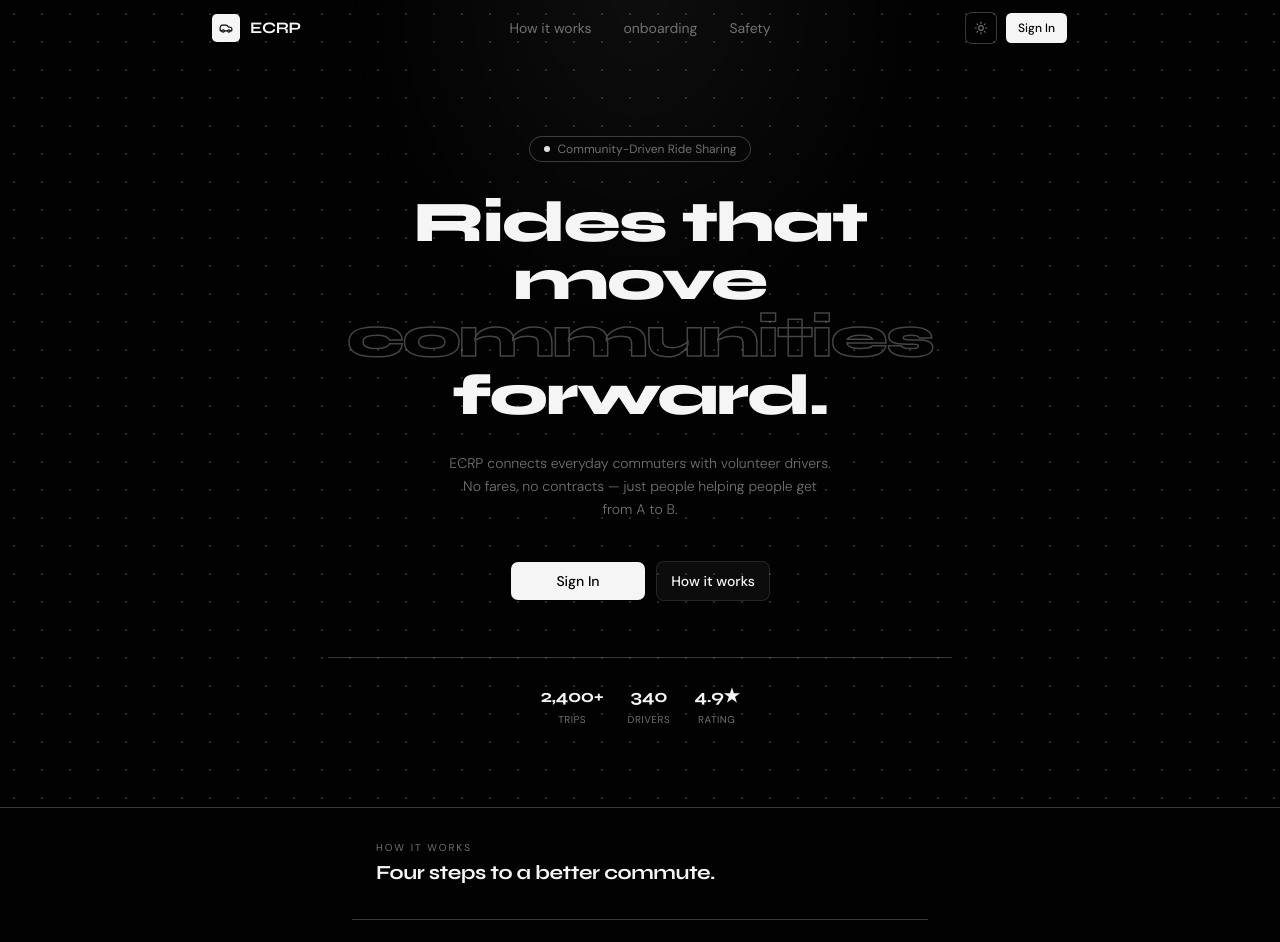
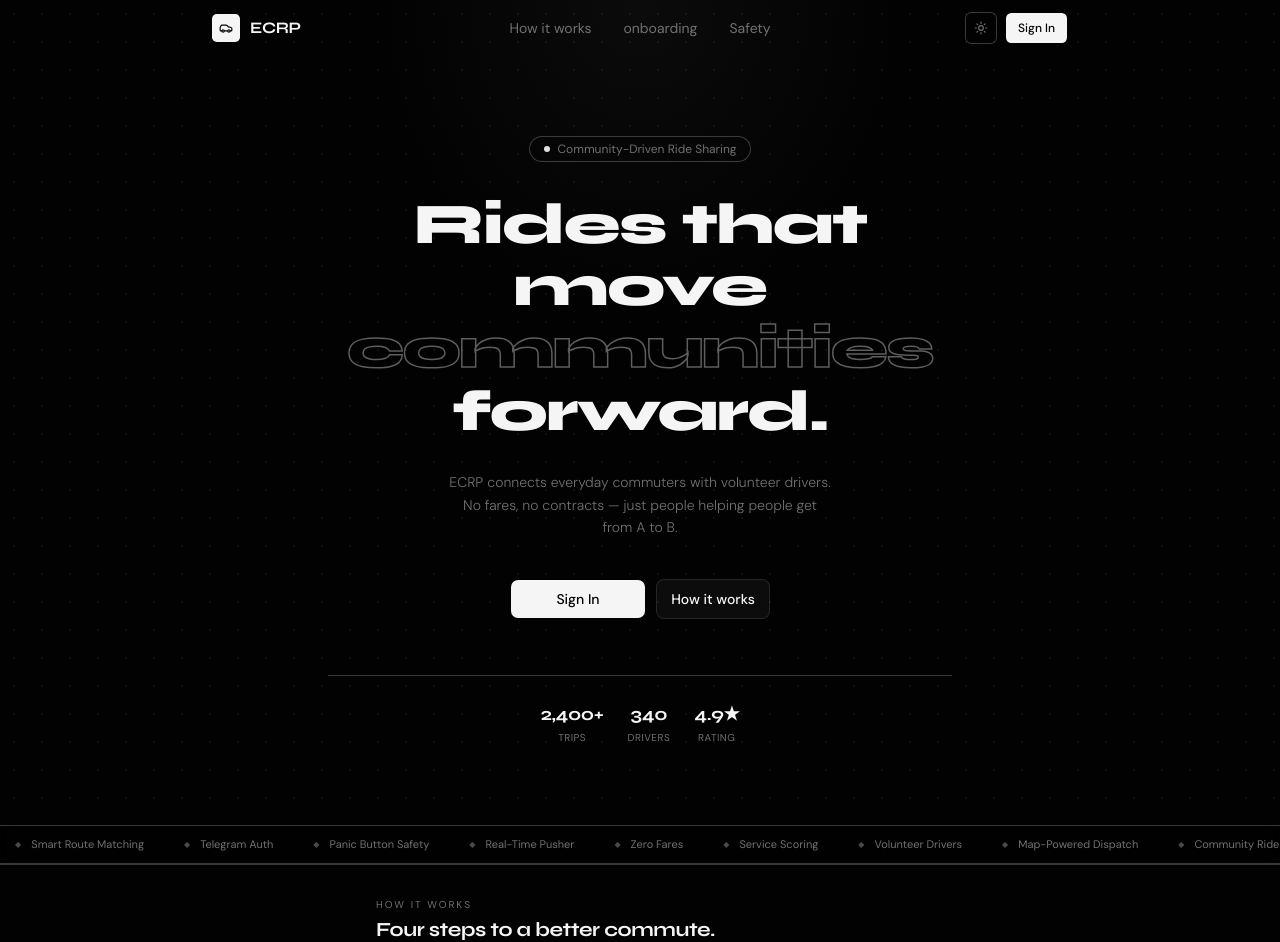
Before and after one commit to Amanuel-Ayal3w/ECRP, a Next.js app: page / in a window 1280 px wide. Shown: the top 942 px of the page. Built offline with nearby package versions, Linux system fonts and the light colour scheme.

Commit message:
feat: add typing effect and marquee ticker to enhance landing page experience

```diff
--- a/src/app/page.tsx
+++ b/src/app/page.tsx
@@ -21,6 +21,52 @@ const NAV_LINKS = [
   { label: "Safety",       href: "#how-it-works" },
 ];
 
+const TICKER_ITEMS = [
+  "Community Rides",
+  "Live GPS Tracking",
+  "Smart Route Matching",
+  "Telegram Auth",
+  "Panic Button Safety",
+  "Real-Time Pusher",
+  "Zero Fares",
+  "Service Scoring",
+  "Volunteer Drivers",
+  "Map-Powered Dispatch",
+];
+
+/* ── Typing hook ─────────────────────────────────────────────── */
+function useTypingSequence(
+  lines: string[],
+  speed = 100,
+  lineDelay = 380
+): { typed: string[]; cursorLine: number } {
+  const [pos, setPos] = useState(0);
+
+  // flatten lines into a char array with null separators between lines
+  const chars = lines.flatMap((line, i) =>
+    i < lines.length - 1 ? ([...line, null] as (string | null)[]) : ([...line] as (string | null)[])
+  );
+
+  useEffect(() => {
+    if (pos >= chars.length) return;
+    const delay = chars[pos] === null ? lineDelay : speed;
+    const timer = setTimeout(() => setPos((p) => p + 1), delay);
+    return () => clearTimeout(timer);
+  }, [pos]); // eslint-disable-line react-hooks/exhaustive-deps
+
+  // derive typed lines from pos — offset = sum of prior lines + their null separators
+  const typed = lines.map((line, i) => {
+    const offset = lines.slice(0, i).reduce((acc, l) => acc + l.length + 1, 0);
+    const take = Math.max(0, Math.min(pos - offset, line.length));
+    return line.slice(0, take);
+  });
+
+  const cursorLine = typed.findIndex((t, i) => t.length < lines[i].length);
+
+  return { typed, cursorLine: cursorLine === -1 ? lines.length : cursorLine };
+}
+
+/* ── Role dialog ─────────────────────────────────────────────── */
 function RoleAuthDialog({
   open,
   onOpenChange,
@@ -78,11 +124,8 @@ function RoleAuthDialog({
   );
 }
 
-function LandingHeader({
-  onSignIn,
-}: {
-  onSignIn: () => void;
-}) {
+/* ── Header ──────────────────────────────────────────────────── */
+function LandingHeader({ onSignIn }: { onSignIn: () => void }) {
   const [scrolled, setScrolled] = useState(false);
   const [menuOpen, setMenuOpen] = useState(false);
 
@@ -116,7 +159,7 @@ function LandingHeader({
             </span>
           </Link>
 
-          {/* Desktop nav — centred */}
+          {/* Desktop nav */}
           <nav className="hidden md:flex items-center gap-1 absolute left-1/2 -translate-x-1/2">
             {NAV_LINKS.map((l) => (
               <Link
@@ -135,7 +178,6 @@ function LandingHeader({
             <Button type="button" size="sm" className="h-8 px-3 text-xs font-medium" onClick={onSignIn}>
               Sign In
             </Button>
-            {/* Mobile hamburger */}
             <button
               className="md:hidden w-8 h-8 rounded-md border border-border flex items-center justify-center text-muted-foreground hover:text-foreground transition-colors"
               onClick={() => setMenuOpen((o) => !o)}
@@ -175,13 +217,12 @@ function LandingHeader({
           </div>
         )}
       </header>
-
-      {/* Spacer so content doesn't hide under fixed header */}
       <div className="h-14" />
     </>
   );
 }
 
+/* ── Features data ───────────────────────────────────────────── */
 const FEATURES = [
   {
     num: "01",
@@ -213,58 +254,120 @@ const FEATURES = [
   },
 ];
 
+/* ── Hero heading with typing effect ────────────────────────── */
 function HeroHeading() {
-  const { theme } = useTheme();
-  const [mounted, setMounted] = useState(false);
-  useEffect(() => setMounted(true), []);
+  const strokeColor = "color-mix(in oklch, var(--foreground) 38%, transparent)";
 
-  const strokeColor = !mounted || theme === "dark"
-    ? "oklch(0.97 0 0 / 28%)"
-    : "oklch(0.1 0 0 / 22%)";
+  const { typed, cursorLine } = useTypingSequence(
+    ["Rides that move", "communities", "forward."],
+    100,
+    380
+  );
 
   return (
     <h1
-      className="text-[clamp(2rem,5.5vw,3.6rem)] font-extrabold leading-[1.0] mb-7 text-foreground"
+      className="text-[clamp(2rem,5.5vw,3.6rem)] font-extrabold leading-[1.08] mb-7 text-foreground"
       style={{ fontFamily: "var(--font-display)", letterSpacing: "-0.03em" }}
     >
-      Rides that move
-      <br />
+      <span className="block">
+        {typed[0]}
+        {cursorLine === 0 && (
+          <span className="cursor-blink inline-block w-[2px] h-[0.85em] ml-[2px] align-middle bg-foreground" />
+        )}
+      </span>
+      <span className="block">
         <span
+          suppressHydrationWarning
           className="text-transparent select-none"
           style={{ WebkitTextStroke: `1.5px ${strokeColor}` }}
         >
-        communities
-      </span>{" "}
-      <span className="text-foreground">forward.</span>
+          {typed[1]}
+        </span>
+        {cursorLine === 1 && (
+          <span className="cursor-blink inline-block w-[2px] h-[0.85em] ml-[2px] align-middle bg-foreground" />
+        )}
+        {typed[1] && " "}
+        <span className="text-foreground">
+          {typed[2]}
+        </span>
+        {cursorLine === 2 && (
+          <span className="cursor-blink inline-block w-[2px] h-[0.85em] ml-[2px] align-middle bg-foreground" />
+        )}
+      </span>
     </h1>
   );
 }
 
+/* ── Marquee ticker ──────────────────────────────────────────── */
+function MarqueeTicker() {
+  const items = [...TICKER_ITEMS, ...TICKER_ITEMS];
+  return (
+    <div className="relative z-10 border-y border-border overflow-hidden py-2.5 bg-background/30 backdrop-blur-sm">
+      <div className="marquee-track flex w-max">
+        {items.map((item, i) => (
+          <span
+            key={i}
+            className="px-5 text-[11px] font-mono text-muted-foreground flex items-center gap-2.5 whitespace-nowrap"
+          >
+            <span className="text-foreground/30 text-[8px]">◆</span>
+            {item}
+          </span>
+        ))}
+      </div>
+    </div>
+  );
+}
+
+/* ── Page ────────────────────────────────────────────────────── */
 export default function LandingPage() {
-  const { theme } = useTheme();
-  const [mounted, setMounted] = useState(false);
+  const { resolvedTheme } = useTheme();
   const [rolePicker, setRolePicker] = useState<{
     open: boolean;
     mode: "signin" | "signup";
   }>({ open: false, mode: "signup" });
 
-  useEffect(() => setMounted(true), []);
-
   const openSignIn = () => setRolePicker({ open: true, mode: "signin" });
 
-  const dotColor = !mounted || theme === "dark"
-    ? "oklch(1 0 0 / 15%)"
-    : "oklch(0 0 0 / 10%)";
+  const dotColor = resolvedTheme === "light"
+    ? "oklch(0 0 0 / 4%)"
+    : "oklch(1 0 0 / 6%)";
 
-  const glowColor = !mounted || theme === "dark"
-    ? "oklch(1 0 0 / 5%)"
-    : "oklch(0 0 0 / 3%)";
+  const glowColor = resolvedTheme === "light"
+    ? "oklch(0 0 0 / 2%)"
+    : "oklch(1 0 0 / 4%)";
 
   return (
     <main className="min-h-screen bg-background flex flex-col relative overflow-hidden">
 
-      {/* Full-page dot grid */}
+      {/* Keyframes */}
+      <style>{`
+        @keyframes marquee {
+          from { transform: translateX(0); }
+          to   { transform: translateX(-50%); }
+        }
+        .marquee-track {
+          animation: marquee 28s linear infinite;
+        }
+        .marquee-track:hover {
+          animation-play-state: paused;
+        }
+        @keyframes cursor-blink {
+          0%, 100% { opacity: 1; }
+          50%       { opacity: 0; }
+        }
+        .cursor-blink {
+          animation: cursor-blink 1s step-end infinite;
+        }
+        @keyframes fade-up {
+          from { opacity: 0; transform: translateY(10px); }
+          to   { opacity: 1; transform: translateY(0); }
+        }
+        .fade-up { animation: fade-up 0.55s ease both; }
+      `}</style>
+
+      {/* Dot grid — reduced opacity */}
       <div
+        suppressHydrationWarning
         className="fixed inset-0 pointer-events-none z-0"
         style={{
           backgroundImage: `radial-gradient(circle, ${dotColor} 1px, transparent 1px)`,
@@ -274,6 +377,7 @@ export default function LandingPage() {
 
       {/* Top glow */}
       <div
+        suppressHydrationWarning
         className="fixed top-0 left-1/2 -translate-x-1/2 w-[600px] h-[360px] pointer-events-none z-0"
         style={{
           background: `radial-gradient(ellipse at top, ${glowColor} 0%, transparent 70%)`,
@@ -290,19 +394,19 @@ export default function LandingPage() {
 
       {/* Hero */}
       <section className="relative z-10 flex-1 flex flex-col items-center justify-center px-6 py-20 text-center max-w-2xl mx-auto w-full">
-        <div className="inline-flex items-center gap-2 border border-border rounded-full px-3.5 py-1 text-xs text-muted-foreground mb-8 bg-card/50 backdrop-blur-sm">
+        <div className="inline-flex items-center gap-2 border border-border rounded-full px-3.5 py-1 text-xs text-muted-foreground mb-8 bg-card/50 backdrop-blur-sm fade-up">
           <span className="w-1.5 h-1.5 rounded-full bg-foreground animate-pulse" />
           Community-Driven Ride Sharing
         </div>
 
         <HeroHeading />
 
-        <p className="text-muted-foreground text-[0.875rem] leading-relaxed max-w-sm mb-10 font-light">
+        <p className="text-muted-foreground text-[0.875rem] leading-relaxed max-w-sm mb-10 font-light fade-up" style={{ animationDelay: "0.15s" }}>
           ECRP connects everyday commuters with volunteer drivers. No fares, no contracts — just
           people helping people get from A to B.
         </p>
 
-        <div className="flex flex-col sm:flex-row gap-2.5 w-full max-w-[260px]">
+        <div className="flex flex-col sm:flex-row gap-2.5 w-full max-w-[260px] fade-up" style={{ animationDelay: "0.25s" }}>
           <Button type="button" className="w-full h-10 text-sm font-medium flex-1" onClick={openSignIn}>
             Sign In
           </Button>
@@ -314,11 +418,11 @@ export default function LandingPage() {
         </div>
 
         {/* Stats */}
-        <div className="flex items-center gap-6 mt-14 pt-6 border-t border-border w-full justify-center">
+        <div className="flex items-center gap-6 mt-14 pt-6 border-t border-border w-full justify-center fade-up" style={{ animationDelay: "0.35s" }}>
           {[
             { value: "2,400+", label: "Trips" },
-            { value: "340", label: "Drivers" },
-            { value: "4.9★", label: "Rating" },
+            { value: "340",    label: "Drivers" },
+            { value: "4.9★",   label: "Rating" },
           ].map((s) => (
             <div key={s.label} className="text-center">
               <p
@@ -332,6 +436,9 @@ export default function LandingPage() {
           ))}
         </div>
       </section>
+
+      {/* Rolling ticker */}
+      <MarqueeTicker />
 
       {/* Features */}
       <section id="how-it-works" className="relative z-10 border-t border-border">
@@ -356,7 +463,6 @@ export default function LandingPage() {
                 className={`border-b border-border ${isEven ? "bg-secondary/50" : "bg-transparent"}`}
               >
                 <div className="px-6 py-6 flex items-start gap-5">
-                  {/* Step number */}
                   <span
                     className="text-xs font-bold text-muted-foreground/50 select-none flex-shrink-0 w-6 pt-0.5 tabular-nums"
                     style={{ fontFamily: "var(--font-display)" }}
@@ -364,12 +470,10 @@ export default function LandingPage() {
                     {f.num}
                   </span>
 
-                  {/* Icon chip */}
                   <div className="w-8 h-8 rounded-md bg-secondary border border-border/60 flex items-center justify-center text-foreground flex-shrink-0">
                     {f.icon}
                   </div>
 
-                  {/* Text */}
                   <div className="flex-1 min-w-0">
                     <div className="flex items-center gap-2 mb-1">
                       <h3
```
Lines whose indentation alone changed are shown as unchanged.
